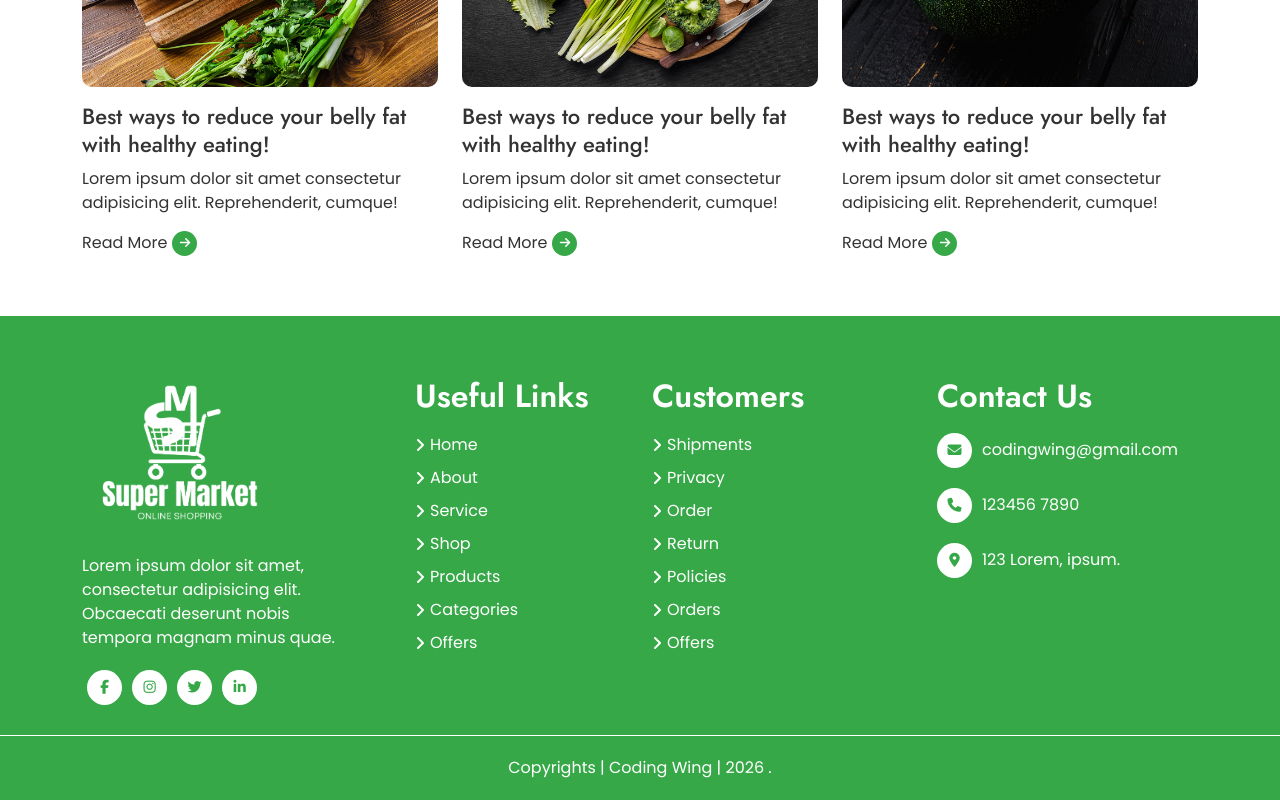
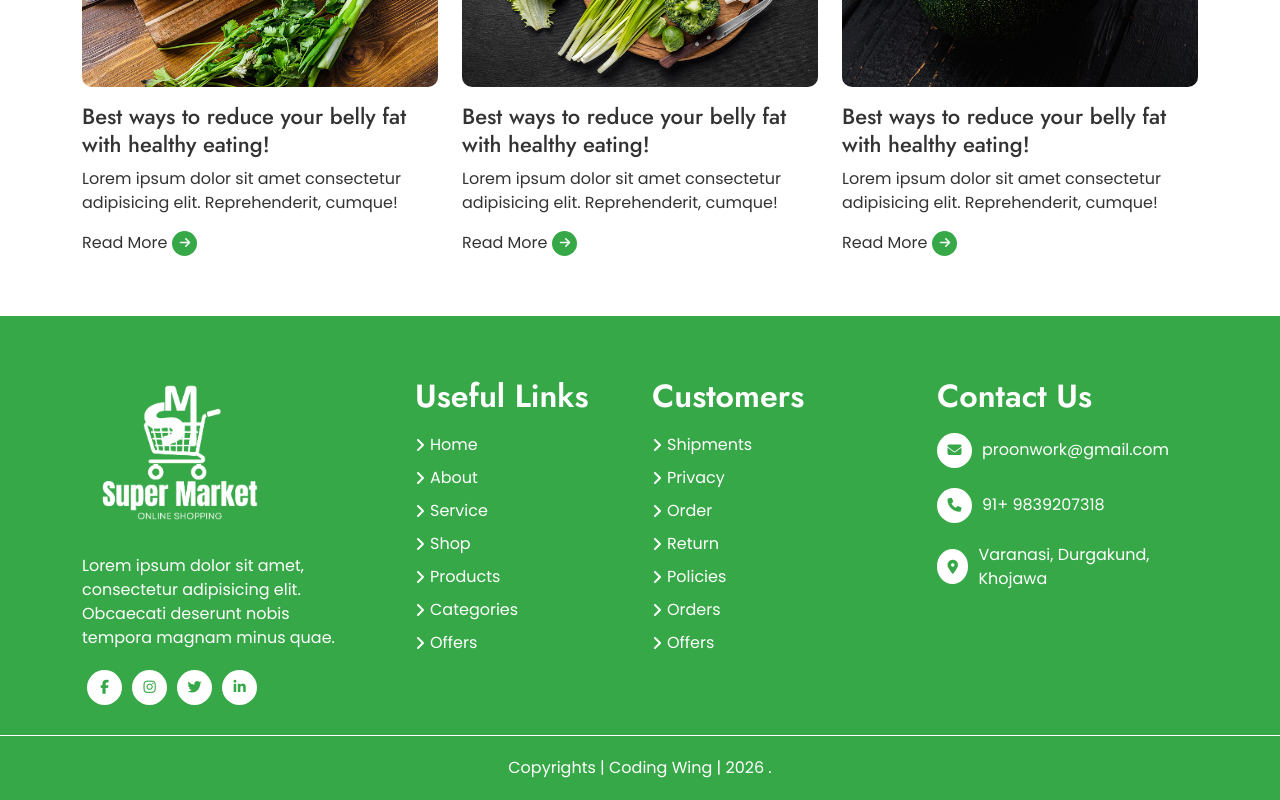
Before and after one commit to nikhil-fut-dev/grocery, a React (Vite) app: page / in a window 1280 px wide. Shown: the part 4601-5401 px from the top of the page. Built offline with nearby package versions, Linux system fonts and the light colour scheme.

Commit message:
modified:   src/components/Footer.jsx

```diff
--- a/src/components/Footer.jsx
+++ b/src/components/Footer.jsx
@@ -131,16 +131,16 @@ export default function Footer() {
                   <li>
                     <i className="fa-solid fa-envelope"></i>
                     <a href="mailto:codingwing@gmail.com">
-                      codingwing@gmail.com
+                      proonwork@gmail.com
                     </a>
                   </li>
                   <li>
                     <i className="fa-solid fa-phone"></i>
-                    <a href="tel:1234567890">123456 7890</a>
+                    <a href="tel:1234567890">91+ 9839207318</a>
                   </li>
                   <li>
                     <i className="fa-solid fa-location-dot"></i>
-                    <a href="#location">123 Lorem, ipsum.</a>
+                    <a href="#location">Varanasi, Durgakund, Khojawa</a>
                   </li>
                 </ul>
               </div>
```
